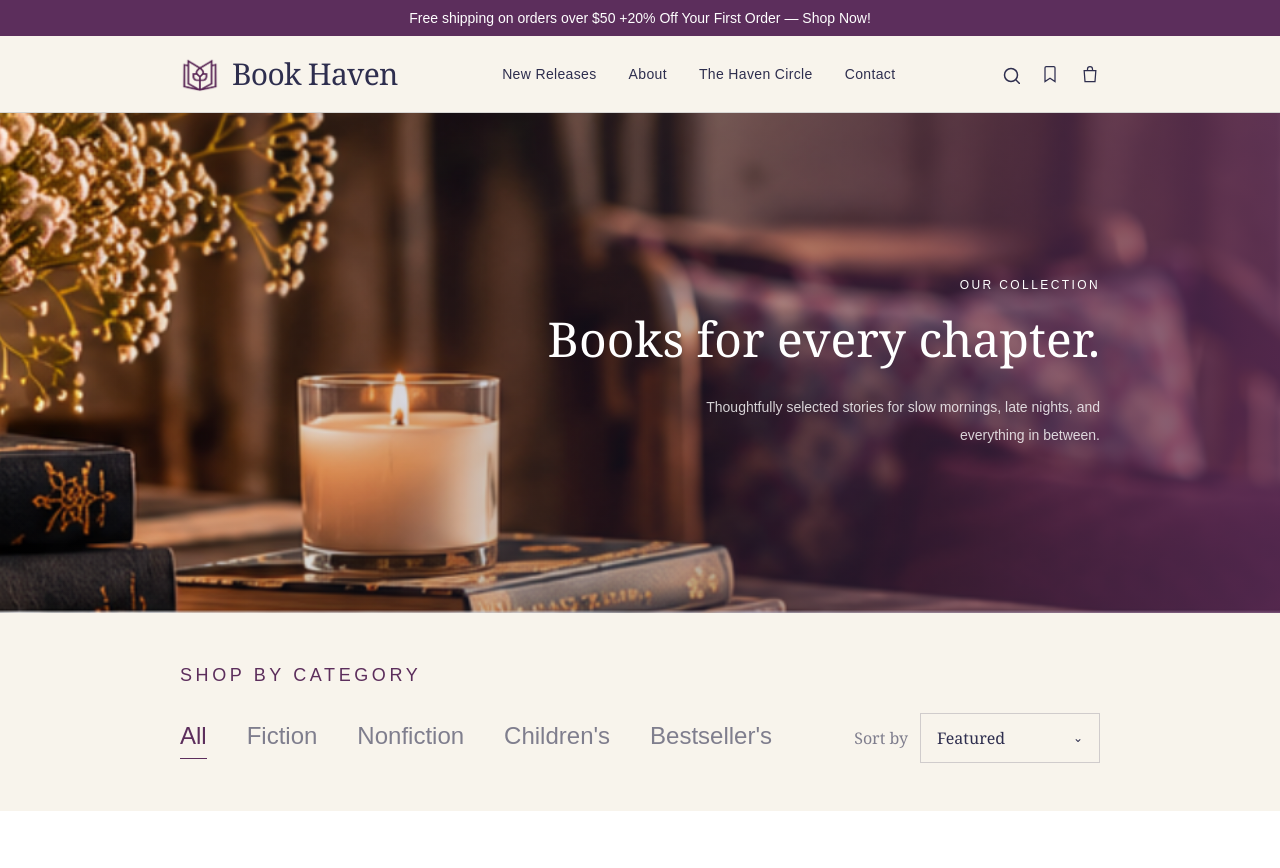
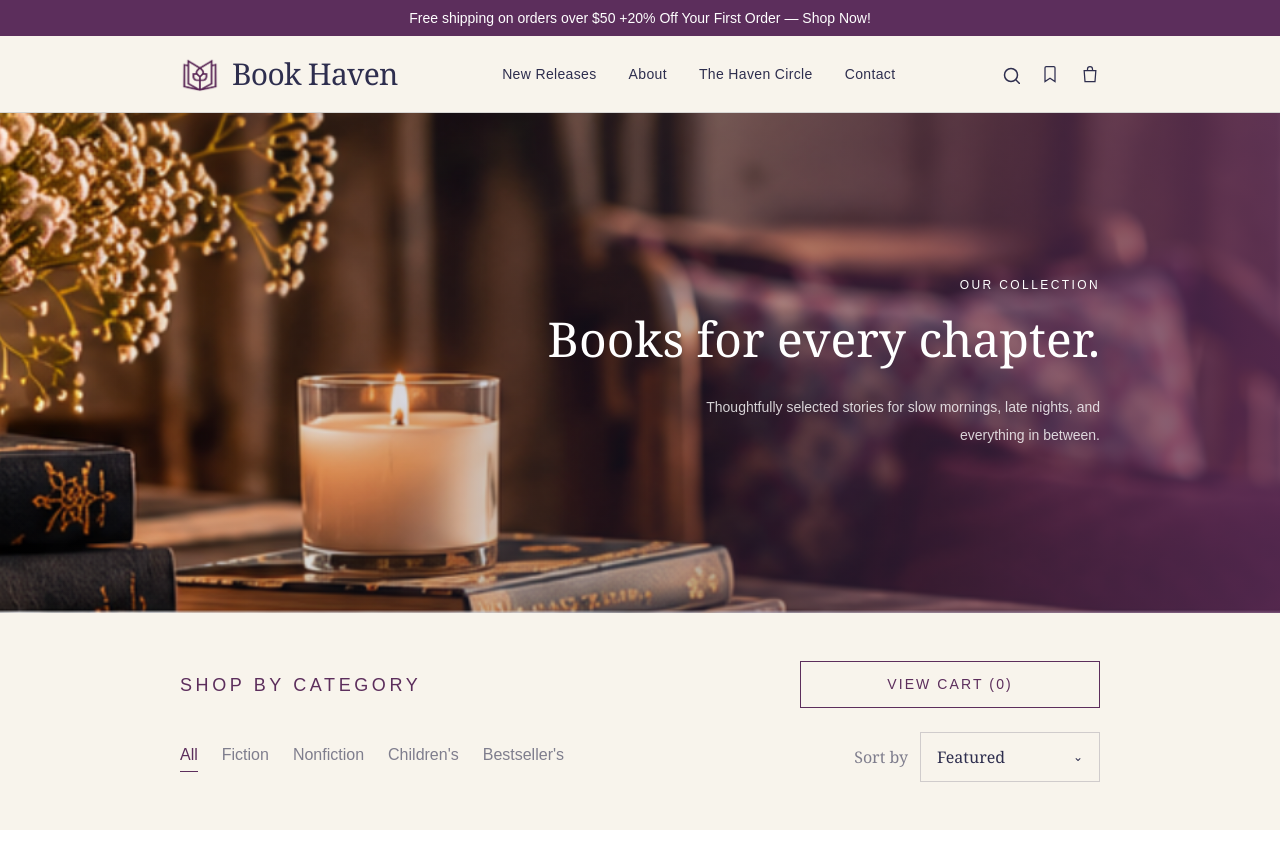
Before and after one commit to Thecodebarbie/book-haven-bookstore, a Next.js app: page /gallery in a window 1280 px wide. Shown: the top 868 px of the page. Built offline with nearby package versions, Linux system fonts and the light colour scheme.

Commit message:
Add and style gallery view cart button and reformat

```diff
--- a/src/app/gallery/page.js
+++ b/src/app/gallery/page.js
@@ -1,6 +1,23 @@
+"use client";
+
+import { useState } from "react";
 import Image from "next/image";
 
 export default function Gallery() {
+  const [cart, setCart] = useState([]);
+  const [isCartOpen, setIsCartOpen] = useState(false);
+
+  const clearCart = () => {
+    setCart([]);
+  };
+
+  const processOrder = () => {
+    alert("Thank you for your order.");
+    setCart([]);
+    setIsCartOpen(false);
+  };
+
+
   return (
     <main className="min-h-screen bg-[#F8F4EC] text-[#2E2E4E]">
       {/* Promotional Banner */}
@@ -107,7 +124,7 @@ export default function Gallery() {
       {/* Gallery Hero */}
 
       {/* Gallery Hero */}
-      <section className="relative h-[500px] w-full overflow-hidden">
+      <section className="relative h-125 w-full overflow-hidden">
         {/* Hero Image */}
         <Image
           src="/images/gallery-hero.png"
@@ -119,7 +136,7 @@ export default function Gallery() {
         />
 
         {/* Dark Overlay */}
-        <div className="absolute inset-0 bg-gradient-to-l from-[#5C2E5C]/80 via-[#2E2E4E]/30 to-transparent"></div>
+        <div className="absolute inset-0 bg-linear-to-l from-[#5C2E5C]/80 via-[#2E2E4E]/30 to-transparent"></div>
 
         {/* Hero Text */}
         <div className="absolute inset-0 flex items-center justify-end px-45">
@@ -142,18 +159,31 @@ export default function Gallery() {
 
       {/* Categories */}
 
-      <section className=" px-45 py-12">
-        {/* Category Heading */}
-        <p className="mb-6 text-lg tracking-[0.2em] text-[#5C2E5C] uppercase">
-          Shop by Category
-        </p>
+<section className="px-45 py-12">
 
-        {/* Category Buttons */}
-        <div className="flex items-center gap-10 text-[24px]">
-          <button
-            type="button"
-            className="border-b border-[#5C2E5C] pb-1  text-[#5C2E5C]"
-          >
+  {/* Category Heading + View Cart */}
+  <div className="mb-6 flex items-center justify-between">
+    <p className="text-lg tracking-[0.2em] text-[#5C2E5C] uppercase">
+      Shop by Category
+    </p>
+
+
+  {/* CView Cart Button */}
+
+    <button
+      type="button"
+      onClick={() => setIsCartOpen(true)}
+className="w-75 border border-[#5C2E5C] px-6 py-3 text-[14px] tracking-[0.15em] text-[#5C2E5C] uppercase transition hover:bg-[#5C2E5C] hover:text-white"
+    >
+      View Cart ({cart.length})
+    </button>
+  </div>
+
+  <div className="flex items-center gap-6">
+    <button
+      type="button"
+      className="border-b border-[#5C2E5C] pb-1 text-[#5C2E5C]"
+    >
             All
           </button>
 
@@ -175,14 +205,14 @@ export default function Gallery() {
             type="button"
             className="pb-1  text-[#2E2E4E]/60 hover:text-[#5C2E5C]"
           >
-            Children's
+            Children&apos;s
           </button>
 
           <button
             type="button"
             className="pb-1  text-[#2E2E4E]/60 hover:text-[#5C2E5C]"
           >
-            Bestseller's
+            Bestseller&apos;s
           </button>
 
           {/* Sort By */}
@@ -195,14 +225,14 @@ export default function Gallery() {
             <div className="group relative">
               <button
                 type="button"
-                className="flex w-[180px] items-center justify-between border border-[#2E2E4E]/20 bg-[#F8F4EC] px-4 py-3 font-serif text-[16px] text-[#2E2E4E]"
+                className="flex w-45 items-center justify-between border border-[#2E2E4E]/20 bg-[#F8F4EC] px-4 py-3 font-serif text-[16px] text-[#2E2E4E]"
               >
                 Featured
                 <span className="text-[12px]">⌄</span>
               </button>
 
               {/* Dropdown Menu */}
-              <div className="invisible absolute right-0 z-20 w-[180px] border border-t-0 border-[#2E2E4E]/20 bg-[#F8F4EC] opacity-0 shadow-md transition-all group-hover:visible group-hover:opacity-100">
+              <div className="invisible absolute right-0 z-20 w-45 border border-t-0 border-[#2E2E4E]/20 bg-[#F8F4EC] opacity-0 shadow-md transition-all group-hover:visible group-hover:opacity-100">
                 <button
                   type="button"
                   className="block w-full px-4 py-3 text-left font-serif text-[15px] text-[#2E2E4E] hover:bg-[#5C2E5C] hover:text-white"
--- a/src/app/page.js
+++ b/src/app/page.js
@@ -202,7 +202,7 @@ const handleSubscribe = (e) => {
               alt="Cozy bookstore reading nook"
               width={800}
               height={900}
-              className="h-[520px] w-full object-cover"
+              className="h-130 w-full object-cover"
             />
 
             <div className="absolute bottom-8 left-8 bg-[#f7f3ed] px-6 py-4 shadow-lg">
@@ -496,7 +496,7 @@ const handleSubscribe = (e) => {
                       alt={book.title}
                       width={220}
                       height={300}
-                      className="mx-auto h-[250px] w-auto object-contain"
+                      className="mx-auto h-62.5 w-auto object-contain"
                     />
 
                     {/* Heart */}
```
